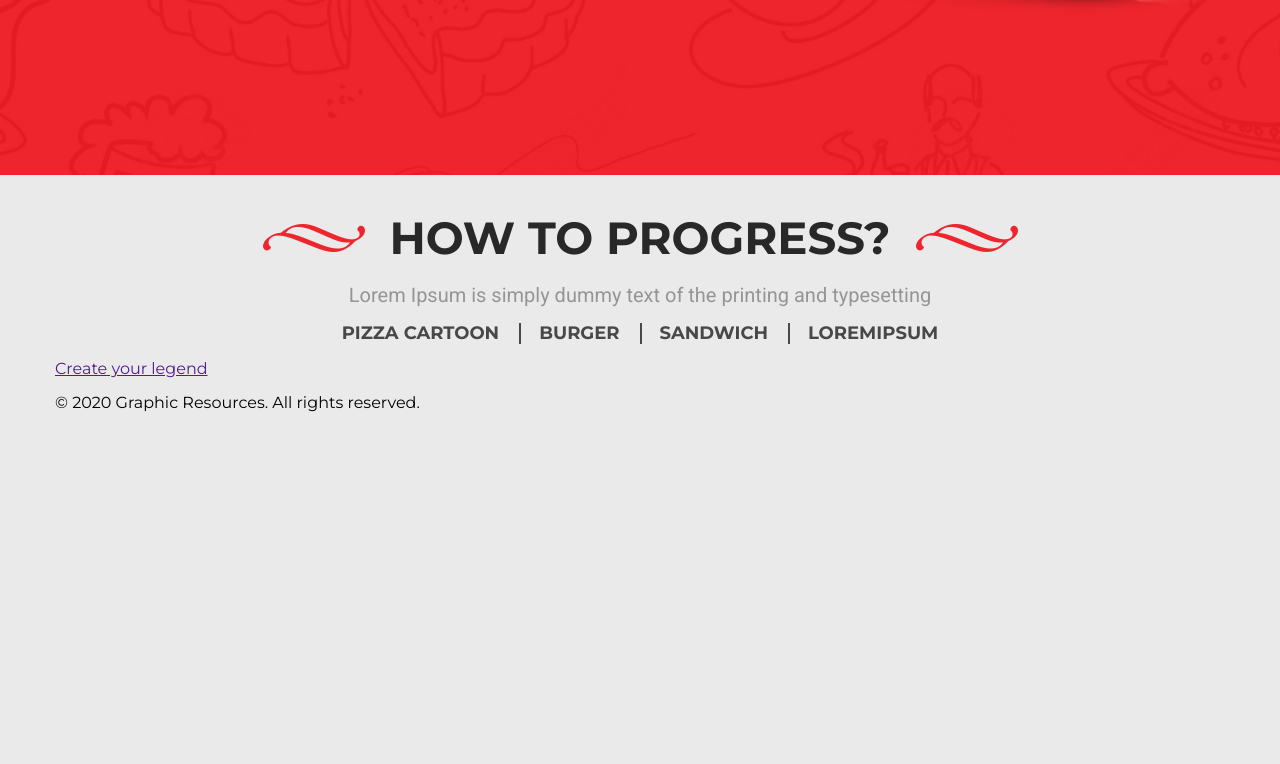
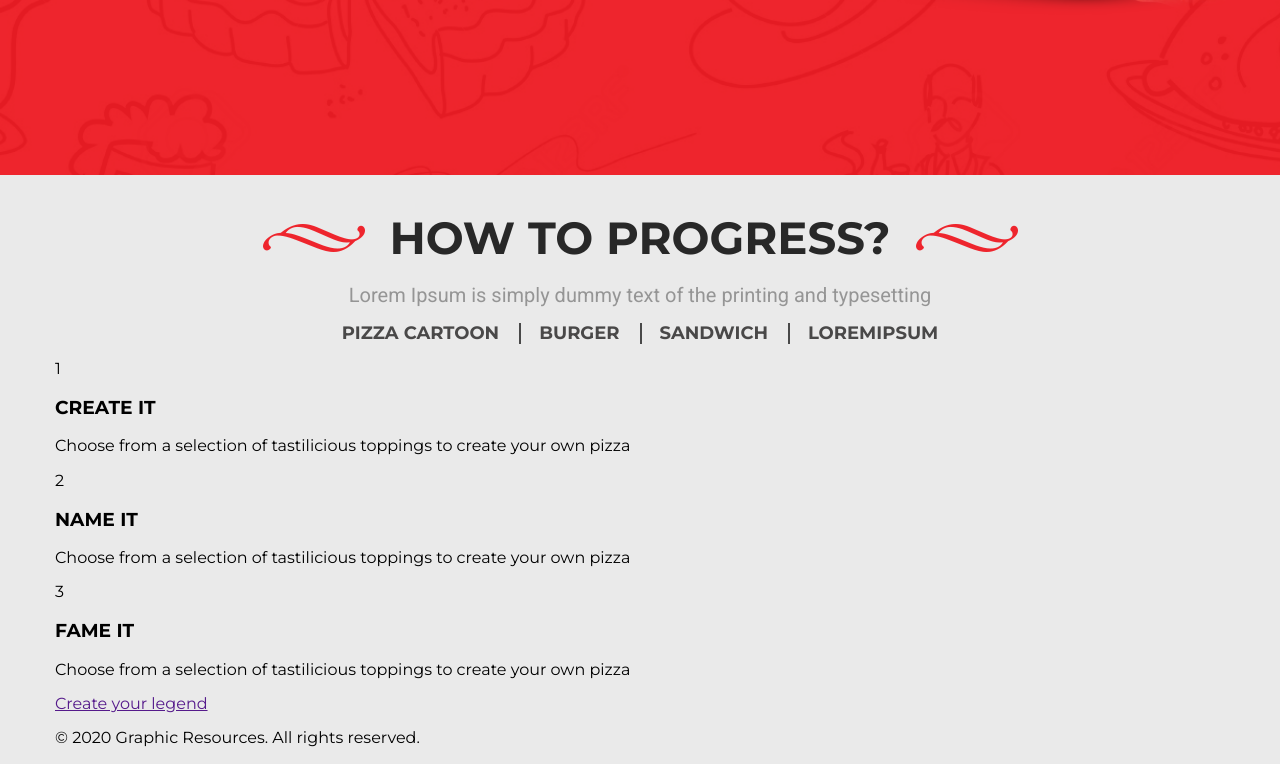
Before and after one commit to TungusSs/MonkeySee-Site, a plain HTML site: page index.html in a window 1280 px wide. Shown: the part 754-1518 px from the top of the page. Before the commit the page ends 1183 px from the top, so only its background shows below. Drawn offline with Linux system fonts and the light colour scheme.

Commit message:
Added classes, functions and more

```diff
--- a/index.html
+++ b/index.html
@@ -40,11 +40,34 @@
              <p>Lorem Ipsum is simply dummy text of the printing and typesetting</p>
             </div>
             <ul class="menu">
-                <li class="active"><a href="">Pizza cartoon</a></li>
+                <li><a class="active" href="">Pizza cartoon</a></li>
                 <li><a href="">Burger</a></li>
                 <li><a href="">Sandwich</a></li>
                 <li><a href="">Loremipsum</a></li>
             </ul>
+            <div class="box">
+                <div class="box-item">
+                    <p class="number number-one">1</p>
+                    <div class="box-text">
+                        <h3>CREATE IT</h3>
+                        <p>Choose from a selection of tastilicious toppings to create your own pizza</p>
+                    </div>
+                </div>
+                <div class="box-item">
+                    <p class="number number-two">2</p>
+                    <div class="box-text">
+                        <h3>NAME IT</h3>
+                        <p>Choose from a selection of tastilicious toppings to create your own pizza</p>
+                    </div>
+                </div>
+                <div class="box-item">
+                    <p class="number number-three">3</p>
+                    <div class="box-text">
+                        <h3>FAME IT</h3>
+                        <p>Choose from a selection of tastilicious toppings to create your own pizza</p>
+                    </div>
+                </div>
+            </div>
             <a href="">Create your legend</a>
         </div>
     </div>
```
